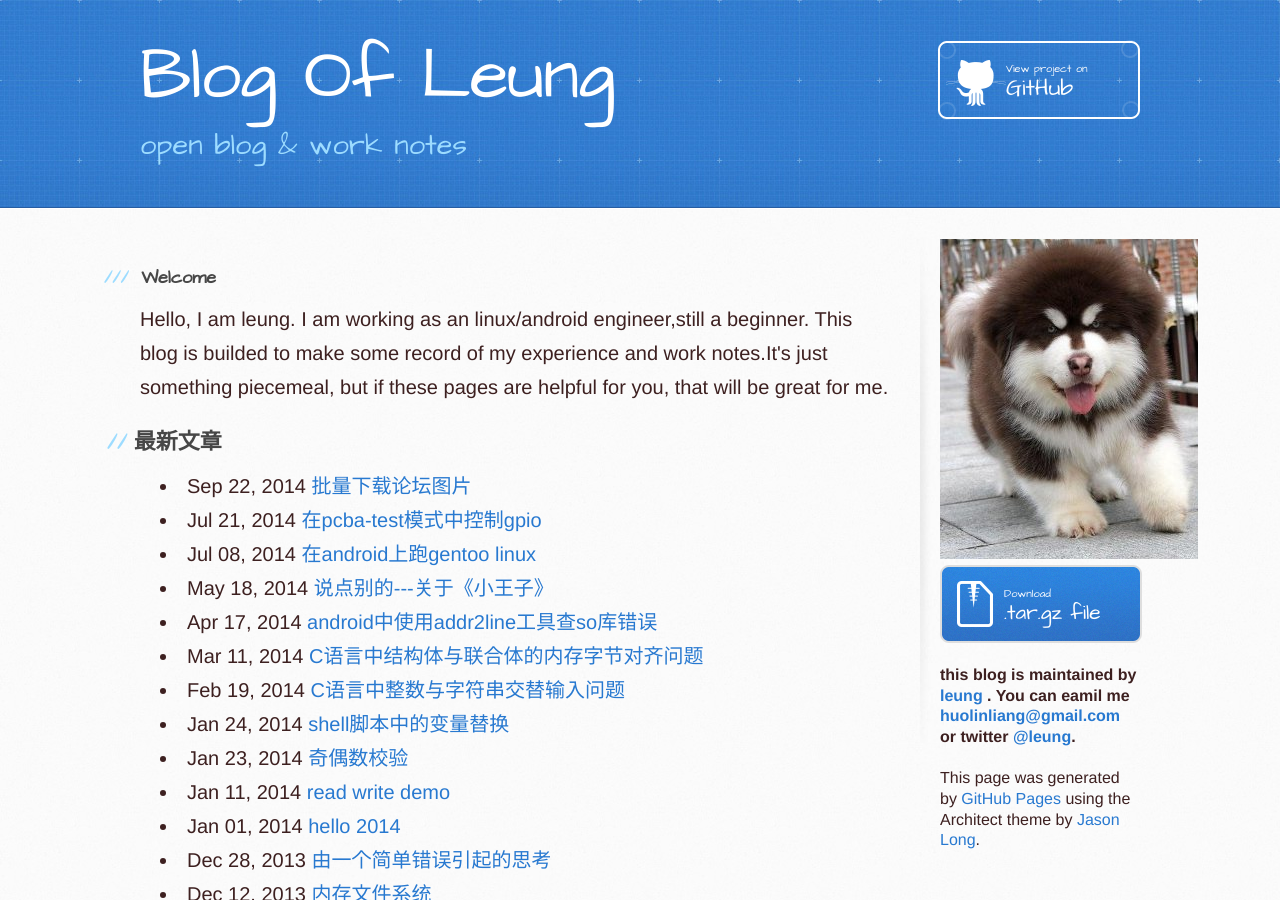
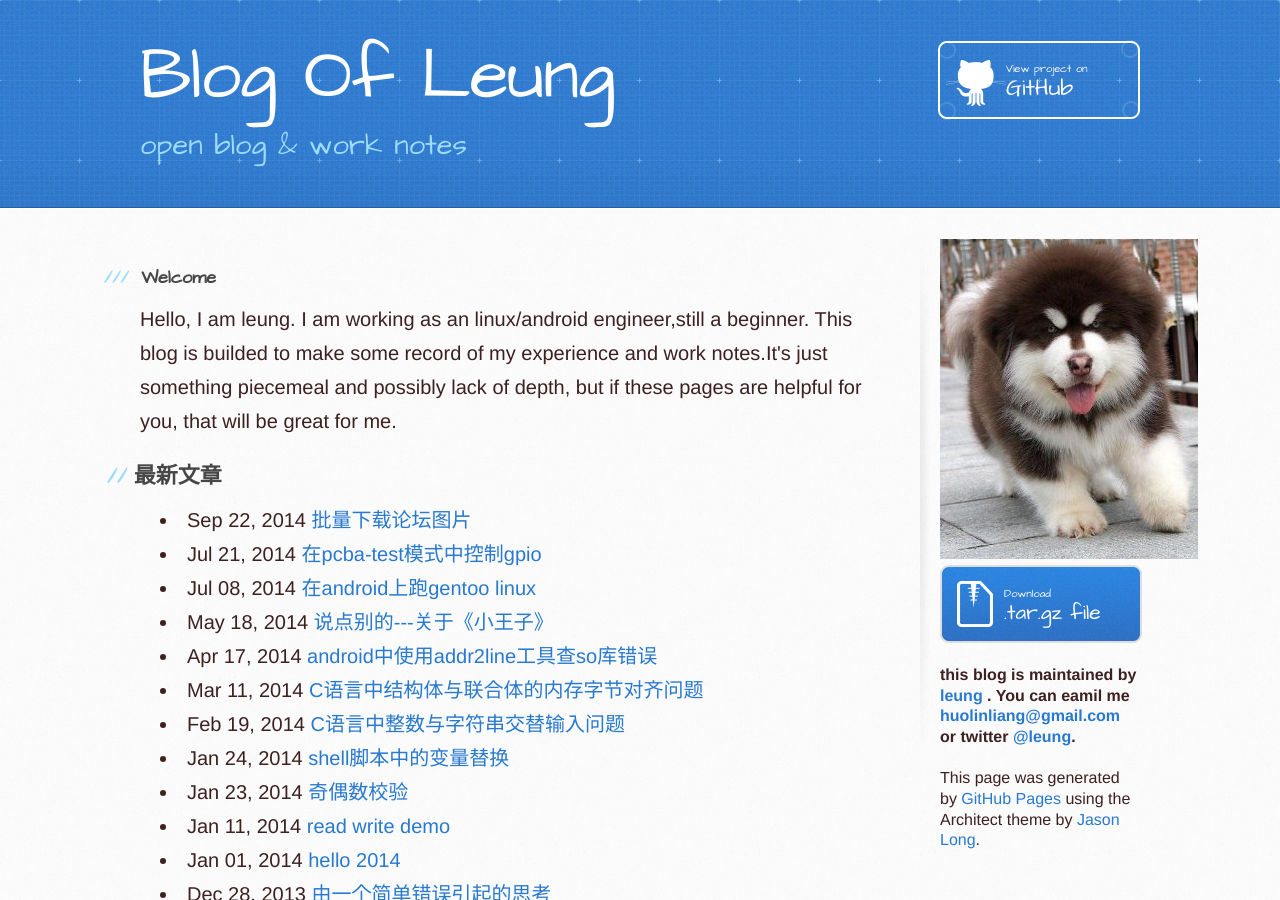
Before and after one commit to huolinliang/blog_leung, a Jekyll site: the page built from index.html, in a window 1280 px wide and 900 px high. Built offline with Jekyll 4.4.1, drawn with Linux system fonts in a browser that asks for light colours; Markdown is read by kramdown in place of the engine named in the settings.

Commit message:
maybe i should add this

```diff
--- a/index.html
+++ b/index.html
@@ -33,7 +33,7 @@
           <h3>
 <a name="welcome" class="anchor" href="#welcome"><span class="octicon octicon-link"></span></a>Welcome</h3>
 
-<p>Hello, I am leung. I am working as an linux/android engineer,still a beginner. This blog is builded to make some record of my experience and work notes.It's just something piecemeal, but if these pages are helpful for you, that will be great for me. </p>
+<p>Hello, I am leung. I am working as an linux/android engineer,still a beginner. This blog is builded to make some record of my experience and work notes.It's just something piecemeal and possibly lack of depth, but if these pages are helpful for you, that will be great for me. </p>
 
 <h2>最新文章</h2>
 <ul>
```
